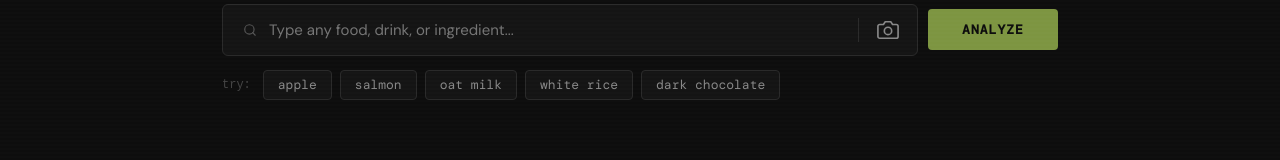
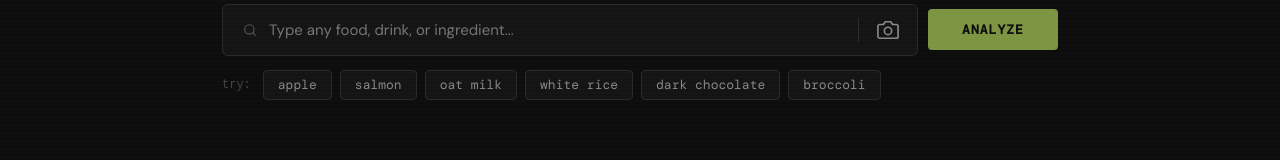
Before and after one commit to deltoidal-icositetrahedron/Nutrition-Website, a React (Vite) app: page / in a window 1280 px wide. Shown: the part 448-608 px from the top of the page. Built offline with nearby package versions, Linux system fonts and the light colour scheme.

Commit message:
Added new food categories: meat, vegetable, and beverage

```diff
--- a/src/App.jsx
+++ b/src/App.jsx
@@ -16,7 +16,7 @@ const essentialLabel = {
   toxic_in_high_amounts: "TOXIC IN HIGH AMOUNTS",
   essential_but_overconsumed: "ESSENTIAL BUT OVERCONSUMED"
 };
-const suggestions = ["apple", "salmon", "oat milk", "white rice", "dark chocolate"];
+const suggestions = ["apple", "salmon", "oat milk", "white rice", "dark chocolate", "broccoli"];
 
 const GLOBAL_STYLES = `
   @import url('https://fonts.googleapis.com/css2?family=Playfair+Display:wght@400;700;900&family=DM+Mono:wght@400;500&family=DM+Sans:wght@300;400;500&display=swap');
@@ -424,7 +424,7 @@ If this is a real food or drink, respond ONLY with a valid JSON object — no ma
   "type": "food",
   "name": "Full food name",
   "emoji": "single relevant emoji",
-  "category": "category e.g. Fruit / Dairy / Grain / Fish / Processed",
+  "category": "category e.g. Fruit / Vegetable / Dairy / Grain / Fish / Meat / Processed / Beverage",
   "summary": "2 sentence overview of this food",
   "benefits": [
     {"title": "Benefit name", "desc": "1-2 sentence explanation"},
```
